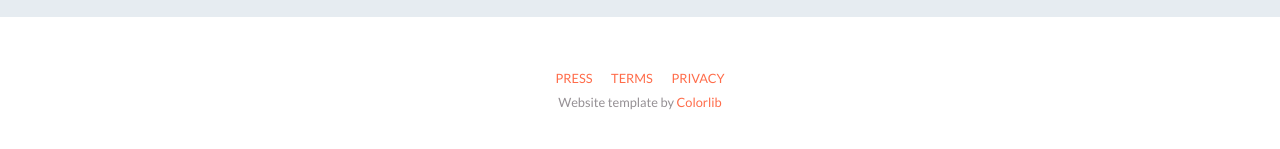
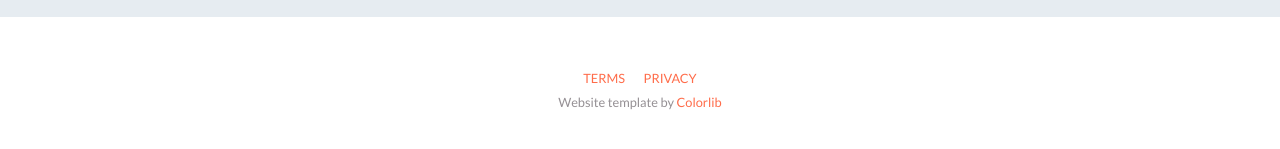
Before and after one commit to atalw/cryptare.io, a plain HTML site: page index.html in a window 1280 px wide. Shown: the part 6095-6244 px from the top of the page. Drawn offline with Linux system fonts and the light colour scheme.

Commit message:
Removed Press link from index

```diff
--- a/index.html
+++ b/index.html
@@ -507,7 +507,6 @@
         <!-- Copyright removal is not prohibited! -->
 
         <small>
-            <a href="#" class="m-2">PRESS</a>
             <a href="tos.html" class="m-2">TERMS</a>
             <a href="privacy.html" class="m-2">PRIVACY</a>
         </small>
```
